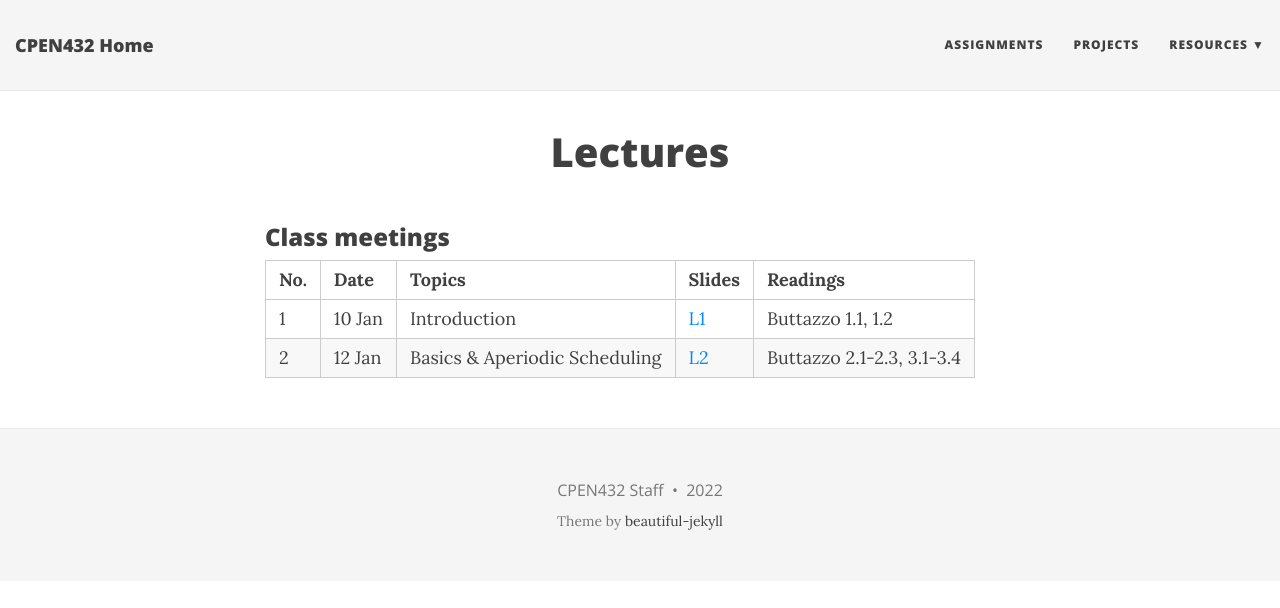
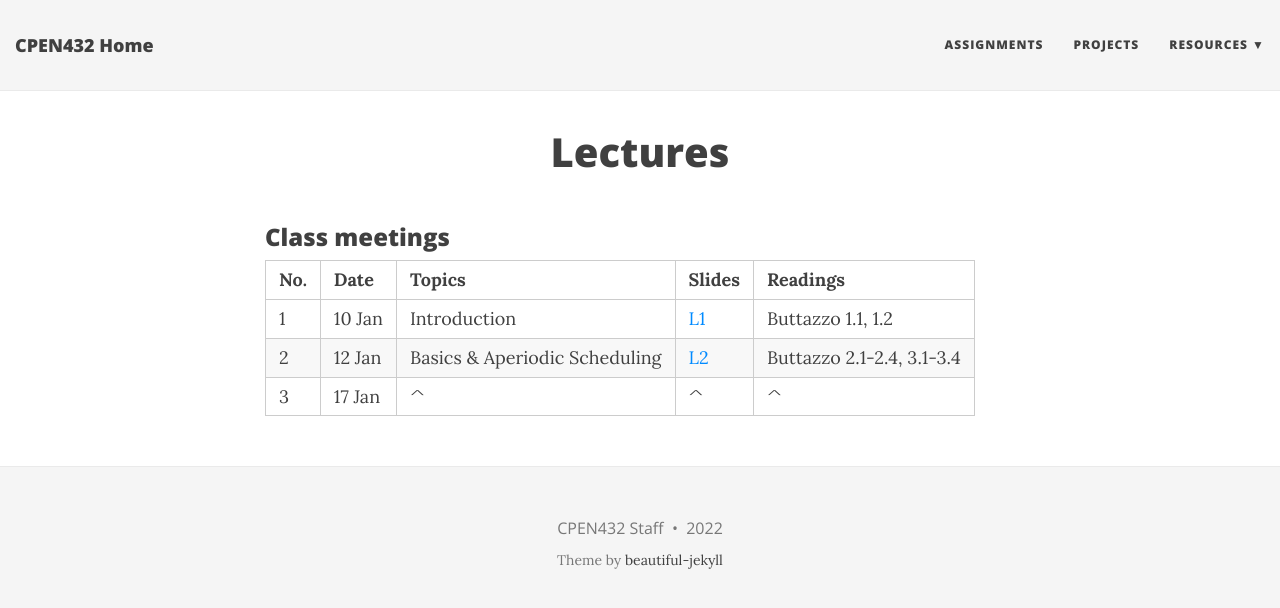
Before and after one commit to CPEN432/cpen432.github.io, a Jekyll site: the page built from lectures.md, in a window 1280 px wide. Shown: the top 608 px of the page. Built offline with Jekyll 4.4.1, drawn with Linux system fonts in a browser that asks for light colours; nearby versions of some CDN libraries.

Commit message:
Update lectures.md

```diff
--- a/lectures.md
+++ b/lectures.md
@@ -7,7 +7,8 @@ title: Lectures
 | **No.** | **Date** | **Topics** | **Slides** | **Readings** |
 |:--------|:---------|:-----------|:-----------|:-------------|
 |  1  | 10 Jan | Introduction | [L1](http://cpen432.github.io/resources/gujarati-slides/1-introduction.pdf) | Buttazzo 1.1, 1.2 |
-|  2  | 12 Jan | Basics & Aperiodic Scheduling | [L2](http://cpen432.github.io/resources/gujarati-slides//2-basics-and-aperiodic.pdf) | Buttazzo 2.1-2.3, 3.1-3.4 |
+|  2  | 12 Jan | Basics & Aperiodic Scheduling | [L2](http://cpen432.github.io/resources/gujarati-slides//2-basics-and-aperiodic.pdf) | Buttazzo 2.1-2.4, 3.1-3.4 |
+|  3  | 17 Jan | ^ | ^ | ^ |
 
 <!-- | **No.** | **Date** | **Topics** | **Readings** | -->
 <!-- |:---:|:-------|:---:|:----:| -->
```
